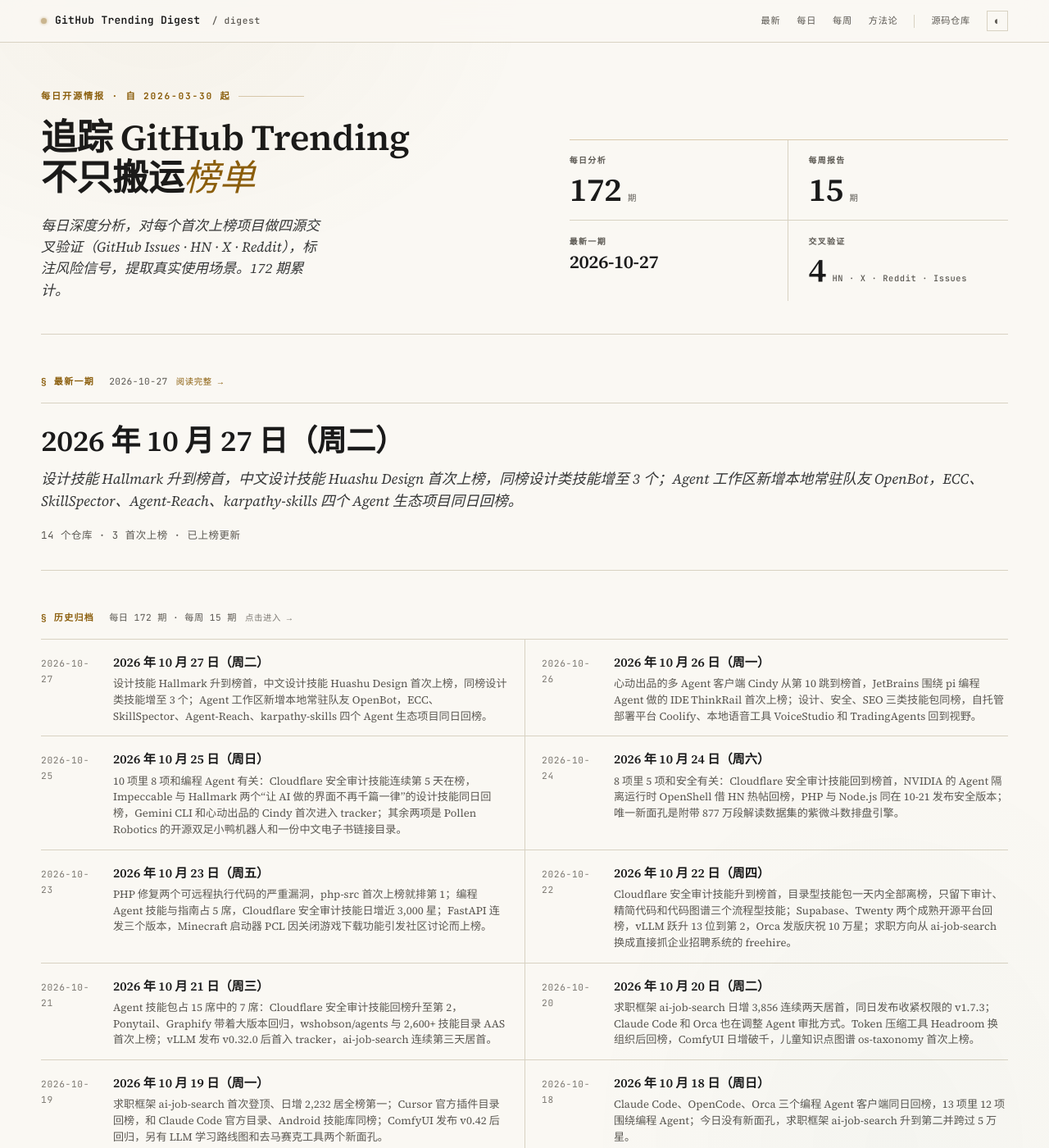
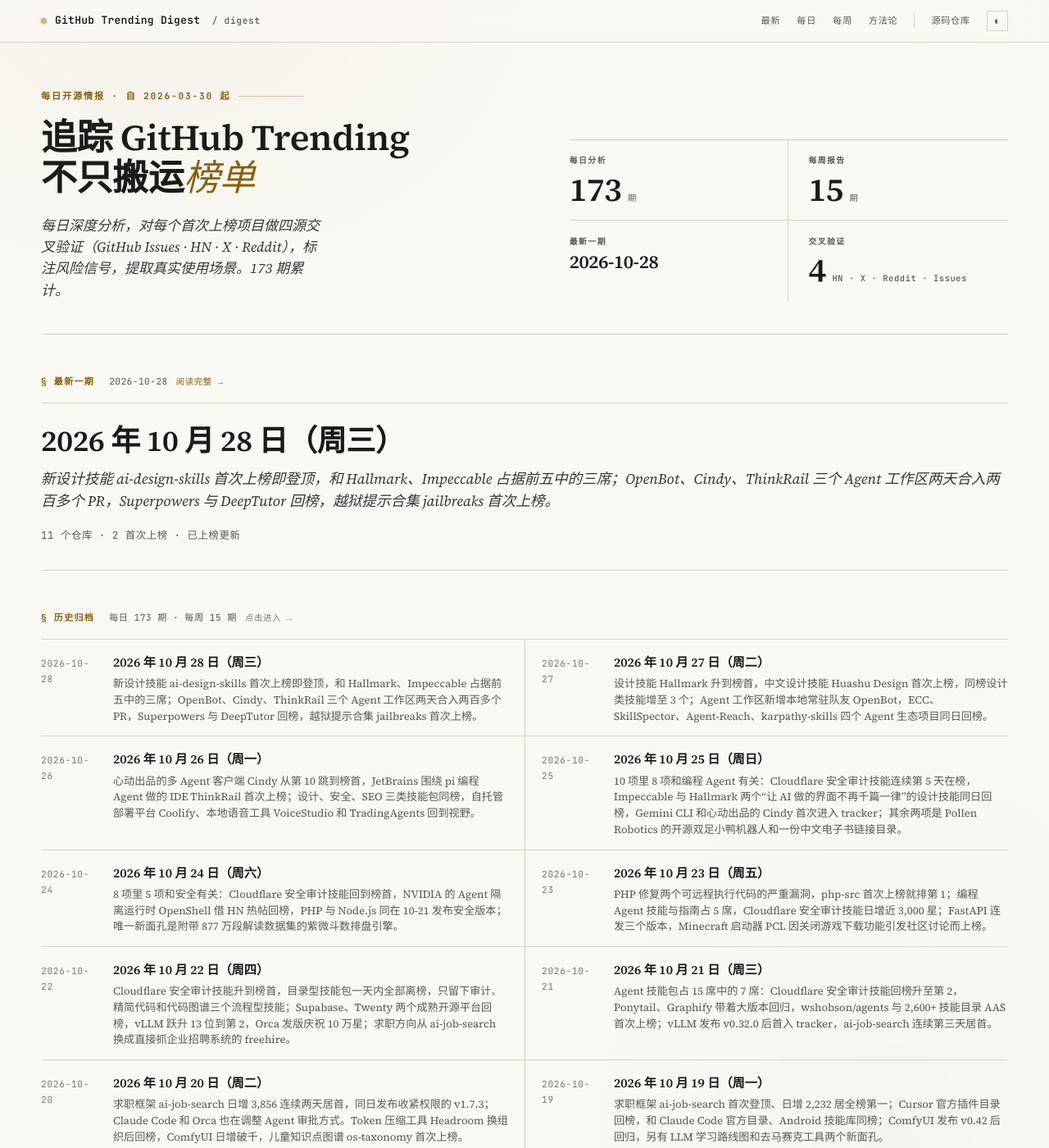
Before and after one commit to maxzyma/github-trending-digest, a Jekyll site: the page built from index.md, in a window 1280 px wide and 1400 px high. Shown: the whole window at 82% size. Built offline with Jekyll 4.4.1, drawn with Linux system fonts in a browser that asks for light colours; some of the changed lines change nothing that is shown; some of the changed text lies outside the part shown.

Commit message:
daily: 2026-10-28 public archive

```diff
--- /dev/null
+++ b/daily/2026-10-28-analysis.md
@@ -0,0 +1,164 @@
+---
+layout: daily
+date: 2026-10-28
+title: GitHub Trending 深度分析 — 2026 年 10 月 28 日（周三）
+subtitle: 新设计技能 ai-design-skills 首次上榜即登顶，和 Hallmark、Impeccable 占据前五中的三席；OpenBot、Cindy、ThinkRail 三个 Agent 工作区两天合入两百多个 PR，Superpowers 与 DeepTutor 回榜，越狱提示合集 jailbreaks 首次上榜。
+total: 11
+new_count: 2
+new_repos:
+  - repo: elayadesign/ai-design-skills
+    stars: 9479
+    star_delta: 1395
+    lang: Markdown（无主语言）
+    source_strength: 中
+    risk_tags: ['vanity', 'compliance', 'stability', 'bus_factor']
+  - repo: togg53192-cmd/jailbreaks
+    stars: 5624
+    star_delta: 902
+    lang: Markdown（无主语言）
+    source_strength: 中
+    risk_tags: ['compliance', 'stability', 'bus_factor', '安全研究参考价值有限']
+updated_repos:
+  - repo: Nutlope/hallmark
+    change: ↓1
+    days_listed: 4
+  - repo: nightly-labs/openbot
+    change: ↑6
+    days_listed: 2
+  - repo: pbakaus/impeccable
+    change: ↑1
+    days_listed: 4
+  - repo: makecindy/cindy
+    change: ↓2
+    days_listed: 4
+  - repo: gitroomhq/postiz-app
+    change: ↑5
+    days_listed: 2
+  - repo: affaan-m/ECC
+    change: ↓3
+    days_listed: 2
+  - repo: JetBrains/thinkrail
+    change: ↓7
+    days_listed: 3
+---
+
+# GitHub Trending 深度分析 — 2026 年 10 月 28 日（周三）
+
+_新设计技能 ai-design-skills 首次上榜即登顶，和 Hallmark、Impeccable 占据前五中的三席；OpenBot、Cindy、ThinkRail 三个 Agent 工作区两天合入两百多个 PR，Superpowers 与 DeepTutor 回榜，越狱提示合集 jailbreaks 首次上榜。_
+
+_项目总数: 11 | 首次上榜: 2 | 重新上榜: 2 | 已上榜更新: 7 | 数据源: https://github.com/trending_
+
+## 本日主线
+
+**主线一：榜单地图 — 11 项全部围绕 AI Agent，设计技能和 Agent 工作区各占 3 项。** 今日可分 5 组：
+
+- **设计技能**（3 项，前五占三席）—— `elayadesign/ai-design-skills`（NEW 榜首，9,479 ⭐，+1,395）、`Nutlope/hallmark`（↓1，#2，今日 +2,830 为全榜最高）、`pbakaus/impeccable`（↑1，#5，90,626 ⭐）
+- **Agent 工作区**（3 项）—— `nightly-labs/openbot`（↑6，#3）、`makecindy/cindy`（↓2，#6）、`JetBrains/thinkrail`（↓7，#10）
+- **技能框架与配置合集**（2 项）—— `obra/superpowers`（RE，#4，306,478 ⭐）、`affaan-m/ECC`（↓3，#8）
+- **Agent 应用**（2 项）—— `gitroomhq/postiz-app`（↑5，#7）社媒排期，`HKUDS/DeepTutor`（RE，#9，+1,598）个性化辅导
+- **模型越狱提示**（1 项）—— `togg53192-cmd/jailbreaks`（NEW，#11）
+
+昨天的 14 项里有 6 项今天落榜，包括 TradingAgents、SkillSpector、microduck、Agent-Reach、VoiceStudio 和 karpathy-skills；中文设计技能 huashu-design 也下榜，ai-design-skills 接替它成为第三个设计类项目。榜单从"Agent 生态多点开花"收窄成设计技能和工作区两条主线。
+
+**主线二：设计技能 — 三个项目各管一段，成熟度差别很大。** Impeccable 有检测引擎，10-27 以来又合入 6 个检测规则 PR，能自动找出低对比度配色、卡片套卡片等问题（#1200、#1201）。Hallmark 是主题库，10-27 合入 Refract、Vantage 两套主题后达到 50 套（#96）。ai-design-skills 目前只有一个落地页设计规则文件，内容是要求 AI 先问清需求，再按规定的字体、间距、配色和动效出图。想让 AI 生成的页面少一点"AI 味"，Impeccable 能直接检查结果；ai-design-skills 更适合当一份写规则的参考。
+
+**主线三：Agent 工作区 — 三个项目都在高速迭代，版本还处在早期。** 从 10-27 到今天，Cindy 合入 137 个 PR 并发布 v0.1.118-beta，OpenBot 合入 79 个 PR 并连发 v0.52.0、v0.52.1，ThinkRail 合入 19 个 PR 并发布 v0.3.0-nightly.7。三者都在补多 Agent 协作的细节（交接授权、侧边线程、跨设备任务归属）。改动这么密，说明功能还没定型，现在试用要预期接口和行为频繁变化。
+
+**主线四：榜单解读提醒 — 两个 NEW 项目的热度都要结合内容和来源来看。** ai-design-skills 9,479 星只对应 30 个关注者，仓库里只有一个技能，HN 和 Reddit 搜不到讨论，热度主要来自作者 10-24 在 X 上发的作品帖。jailbreaks 收集绕过模型安全限制的提示词，星数反映的是需求，不代表这些提示有效，使用它本身违反主流模型厂商的使用条款。
+
+## 新上榜项目
+
+### [elayadesign/ai-design-skills](https://github.com/elayadesign/ai-design-skills) — NEW ⭐ 9,479（+1,395）| Markdown（无主语言）| 信源：中
+
+**它是什么**: 一份写给 AI 编程助手的"设计规范"。你把它装进 Claude Code、Cursor、Codex 或 Windsurf 后，让 AI 做落地页时，AI 会先问你页面结构、转化文案、FAQ 和 SEO 需求，再按文件里规定的字体、间距、圆角、配色、交互状态和动效去写页面。目前只有一个技能 `landing-page-design`。
+
+**解决什么问题**: 不加约束时，AI 生成的落地页常常风格雷同、细节粗糙。这个文件把一套设计偏好写成 AI 能照做的规则，省去每次在提示词里重复交代。安装方式是复制 SKILL.md，或运行 `npx skills add`。
+
+**谁在用、怎么用**（来自 Issues/X）:
+- 场景 1: 作者 10-24 在 X 发帖，展示两个月内用 Claude、Cursor 和 Higgsfield 做出的一批落地页，这是目前主要的使用展示。
+- 场景 2: 外部开发者提交了改进 PR：#1 加入内容真实性和响应式检查，#6 加 frontmatter 的 CI 校验，#3 补 skills.sh 安装说明，说明有人在实际装用并想扩展它。
+
+**社区怎么评价**:
+- 正面: 规则具体、可直接执行，上手成本只有一个文件；外部 PR 集中在补检查项，方向与项目定位一致。
+- 负面: #5 指出 B7"动画只允许 transform 和 opacity"与 hover 变色、B11 逐词变色互相矛盾，AI 照字面执行必然违反其中一条。所有 PR 都没有作者回复。
+- 健康度: 9,479 stars / 30 subscribers ≈ 316:1；679 forks；5 个 open 项中 4 个是 PR；作者是唯一提交者（8 次）。仓库 7-29 创建后到 10-25 才有第二批提交，10-25 至 10-27 加入的 design-to-motion 已于 10-27 拆到独立仓库。HN、Reddit 无讨论。
+
+**风险与争议**:
+- **vanity**: 星数与关注者、讨论量和内容体量不匹配，热度主要来自作者自己的 X 帖。
+- **compliance**: 10-26 作者提交"致谢 taste-skill 并改写重叠段落"；据 X 回复（转述），此前 taste-skill 作者公开要求署名。引用或二次分发时注意来源关系。
+- **stability**: 规则之间存在冲突（#5），AI 执行结果可能不一致。
+- **bus_factor**: 单人维护，外部 PR 全部无人处理。
+
+**技术备注**: 纯 Markdown，MIT 许可，目录为 `skills/` 下的 SKILL.md；可通过 skills.sh 生态安装。
+
+### [togg53192-cmd/jailbreaks](https://github.com/togg53192-cmd/jailbreaks) — NEW ⭐ 5,624（+902）| Markdown（无主语言）| 信源：中
+
+**它是什么**: 一个收集大模型"越狱"提示词的资料库。越狱指用特制的系统提示或人设设定，诱导模型绕开厂商设置的安全限制。仓库根目录约 38 个文件，基本一个模型一份，覆盖 Claude、Gemini、Grok、Mistral 等闭源模型，DeepSeek、Qwen、Kimi、GLM、Gemma 等开源权重模型，以及 OpenCode 上的免费模型；部分做成 AGENTS.md 或 Ollama Modelfile，直接放进编程 Agent 使用。
+
+**解决什么问题**: 它面向想让模型回答被拒问题的用户，把零散流传的提示整理成按模型分类的合集，并随模型更新跟进。
+
+**谁在用、怎么用**（来自 Issues/X）:
+- 场景 1: 用户按模型取用并反馈失效，例如 #5（Muse 上不起作用，6 条评论）、#8（Spacebunny 不起作用，已关闭）、#15（DeepSeek 4.1 以版权为由拒绝下载种子）。
+- 场景 2: 用户点名求新模型版本，例如 #22 请求 Nemotron 3 系列；据 X 搜索，9 月 27 日有两个账号发布写法相近的帖子，介绍把 DeepSeek V4.1 版本放进 OpenCode 当 AGENTS.md 使用（转述，浏览量未核实）。
+
+**社区怎么评价**:
+- 正面: 更新频繁，9 月初到 10-25 每隔几天就有提交，作者会在 issue 里回应失效报告。
+- 负面: 多个 issue 报告失效；作者对 #5 的解释是外部分类器拦截，而非提示本身失效，用户无法独立验证。
+- 健康度: 5,624 stars / 68 subscribers ≈ 83:1；831 forks，fork 比例偏高，符合"复制拿去用"的特征；14 个 open issues；作者 69 次提交，另外 3 名贡献者合计 9 次。仓库无 license。HN、Reddit 无讨论。
+
+**风险与争议**:
+- **compliance**: 内容用于绕过模型安全限制，违反主流模型厂商的使用条款；在工作或产品环境使用可能导致账号封禁，仓库本身也有被下架的风险。
+- **stability**: 模型更新或厂商加装分类器后提示就会失效，issue 里已有多起失效报告。
+- **bus_factor**: 基本由作者一人维护，作者账号无公开身份信息。
+- **安全研究参考价值有限**: 没有测试方法和成功率记录，做红队或安全评估的团队不能把它当作可复现的基准。
+
+**技术备注**: 纯 Markdown 与配置文件，含 Ollama Modelfile、Grok 配置和 AGENTS.md 工作区策略；无代码、无 license。
+
+## 重新上榜项目
+
+### obra/superpowers — RE（#4，上次上榜 2026-10-17）
+
+- **Stars**: 306,478（今日 +617，较 10-17 的 300,700 增加 +5,778）
+- **更新**: 10-21 发布 v7.0.1，调整 v7.0.0 重写的 brainstorming 技能：用户反馈新默认问题"很快就烦"后，改为先读项目、规格和文件再提问，不问已有答案的问题（#2560）；同时精简三个长技能，让它们在 Claude Code 上下文压缩后更完整地保留，issue 和 PR 模板改为要求人工撰写摘要。
+
+### HKUDS/DeepTutor — RE（#9，上次上榜 2026-08-12）
+
+- **Stars**: 46,019（今日 +1,598，较 08-12 的 34,767 增加 +11,252）
+- **更新**: 10-18 发布 v1.6.15，学习路径支持先预览再调整模块顺序，辅导时可以出 2 到 4 题的题组并逐题评分，新增 Gemini 原生语音。10-27 以来合入 28 个 PR，包括模块化安装（#2096）和长对话的提示缓存稳定性修复（#2085）。
+
+## 已上榜项目更新
+
+### Nutlope/hallmark — ↓1（连续上榜 4 天，#2）
+
+- **Stars**: 39,094（今日 +2,830，较 10-27 的 36,481 增加 +2,613）
+- **更新**: 10-27 合入 #96，新增 Refract、Vantage 两套主题，主题总数达到 50，并带入 #84、#89 的修复。
+
+### nightly-labs/openbot — ↑6（连续上榜 2 天，#3）
+
+- **Stars**: 2,497（今日 +777，较 10-27 的 1,515 增加 +982）
+- **更新**: 10-27 连发 v0.52.0、v0.52.1。10-27 以来合入 79 个 PR，侧边线程支持提问卡片、API key 表单和附件（#3533、#3515），新增 Gemini 登录页并能结束无响应的 Gemini 进程（#3538）。
+
+### pbakaus/impeccable — ↑1（连续上榜 4 天，#5）
+
+- **Stars**: 90,626（今日 +1,449，较 10-27 的 89,274 增加 +1,352）
+- **更新**: 无新版本（最近 skill-v4.8.0 于 10-26）。10-27 以来合入 6 个检测规则 PR：对比度判断能识别遮罩、点阵背景下的实际底色（#1201），同类低对比问题合并成一条并附数量（#1200）。
+
+### makecindy/cindy — ↓2（连续上榜 4 天，#6）
+
+- **Stars**: 7,507（今日 +1,465，较 10-27 的 6,552 增加 +955）
+- **更新**: 10-27 发布 v0.1.118-beta。10-27 以来合入 137 个 PR，跨设备统一队友筛选和任务归属（#7546），修复交接时丢失主人授权的问题（#7572）。
+
+### gitroomhq/postiz-app — ↑5（连续上榜 2 天，#7）
+
+- **Stars**: 39,426（今日 +951，较 10-27 的 38,494 增加 +932）
+- **更新**: 10-27 以来无合入。自托管用户注意：10-24 的 v2.25.3 修复了两项安全公告（PSA-2026-E9AHFV、PSA-2026-YT2HMH），官方建议所有用户立即升级。
+
+### affaan-m/ECC — ↓3（连续上榜 2 天，#8）
+
+- **Stars**: 290,929（今日 +1,165，较 10-27 的 289,893 增加 +1,036）
+- **更新**: 无新版本（最新 v2.2.3 于 10-01）；10-26 合入一组 hooks 修复（#3736）。
+
+### JetBrains/thinkrail — ↓7（连续上榜 3 天，#10）
+
+- **Stars**: 4,064（今日 +1,204，较 10-27 的 2,971 增加 +1,093）
+- **更新**: 10-27 发布 v0.3.0-nightly.7。10-27 以来合入 19 个 PR，界面新增内置西班牙语（#942）、补齐日语翻译（#956），官网移除 Product Hunt 徽章（#944）。
--- /dev/null
+++ b/daily/2026-10-28.md
@@ -0,0 +1,17 @@
+# GitHub Trending 每日榜单 — 2026 年 10 月 28 日（周三）
+
+| # | 项目 | Stars | 今日 | 排名变化 |
+|---|------|-------|------|---------|
+| 1 | [elayadesign/ai-design-skills](https://github.com/elayadesign/ai-design-skills) | 9,479 | +1,395 | NEW |
+| 2 | [Nutlope/hallmark](https://github.com/Nutlope/hallmark) | 39,094 | +2,830 | ↓1 |
+| 3 | [nightly-labs/openbot](https://github.com/nightly-labs/openbot) | 2,497 | +777 | ↑6 |
+| 4 | [obra/superpowers](https://github.com/obra/superpowers) | 306,478 | +617 | RE |
+| 5 | [pbakaus/impeccable](https://github.com/pbakaus/impeccable) | 90,626 | +1,449 | ↑1 |
+| 6 | [makecindy/cindy](https://github.com/makecindy/cindy) | 7,507 | +1,465 | ↓2 |
+| 7 | [gitroomhq/postiz-app](https://github.com/gitroomhq/postiz-app) | 39,426 | +951 | ↑5 |
+| 8 | [affaan-m/ECC](https://github.com/affaan-m/ECC) | 290,929 | +1,165 | ↓3 |
+| 9 | [HKUDS/DeepTutor](https://github.com/HKUDS/DeepTutor) | 46,019 | +1,598 | RE |
+| 10 | [JetBrains/thinkrail](https://github.com/JetBrains/thinkrail) | 4,064 | +1,204 | ↓7 |
+| 11 | [togg53192-cmd/jailbreaks](https://github.com/togg53192-cmd/jailbreaks) | 5,624 | +902 | NEW |
+
+> 数据源：<https://github.com/trending> · 抓取于 2026-10-28
--- a/index.md
+++ b/index.md
@@ -48,6 +48,7 @@
 
 ## Daily Analysis
 
+- [2026-10-28](daily/2026-10-28-analysis) — 新设计技能 ai-design-skills 首次上榜即登顶，和 Hallmark、Impeccable 占据前五中的三席；OpenBot、Cindy、ThinkRail 三个 Agent 工作区两天合入两百多个 PR，Superpowers 与 DeepTutor 回榜，越狱提示合集 jailbreaks 首次上榜。
 - [2026-10-27](daily/2026-10-27-analysis) — 设计技能 Hallmark 升到榜首，中文设计技能 Huashu Design 首次上榜，同榜设计类技能增至 3 个；Agent 工作区新增本地常驻队友 OpenBot，ECC、SkillSpector、Agent-Reach、karpathy-skills 四个 Agent 生态项目同日回榜。
 - [2026-10-26](daily/2026-10-26-analysis) — 心动出品的多 Agent 客户端 Cindy 从第 10 跳到榜首，JetBrains 围绕 pi 编程 Agent 做的 IDE ThinkRail 首次上榜；设计、安全、SEO 三类技能包同榜，自托管部署平台 Coolify、本地语音工具 VoiceStudio 和 TradingAgents 回到视野。
 - [2026-10-25](daily/2026-10-25-analysis) — 10 项里 8 项和编程 Agent 有关：Cloudflare 安全审计技能连续第 5 天在榜，Impeccable 与 Hallmark 两个“让 AI 做的界面不再千篇一律”的设计技能同日回榜，Gemini CLI 和心动出品的 Cindy 首次进入 tracker；其余两项是 Pollen Robotics 的开源双足小鸭机器人和一份中文电子书链接目录。
```
